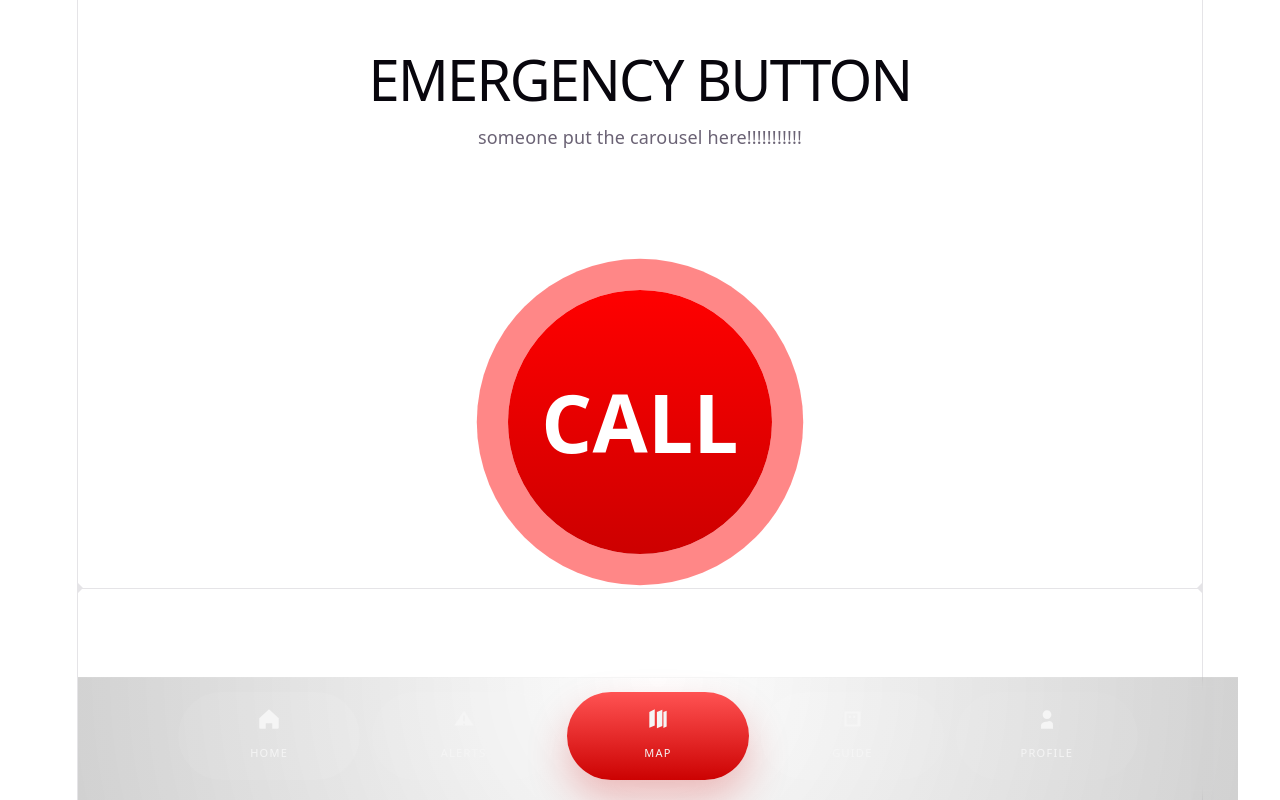
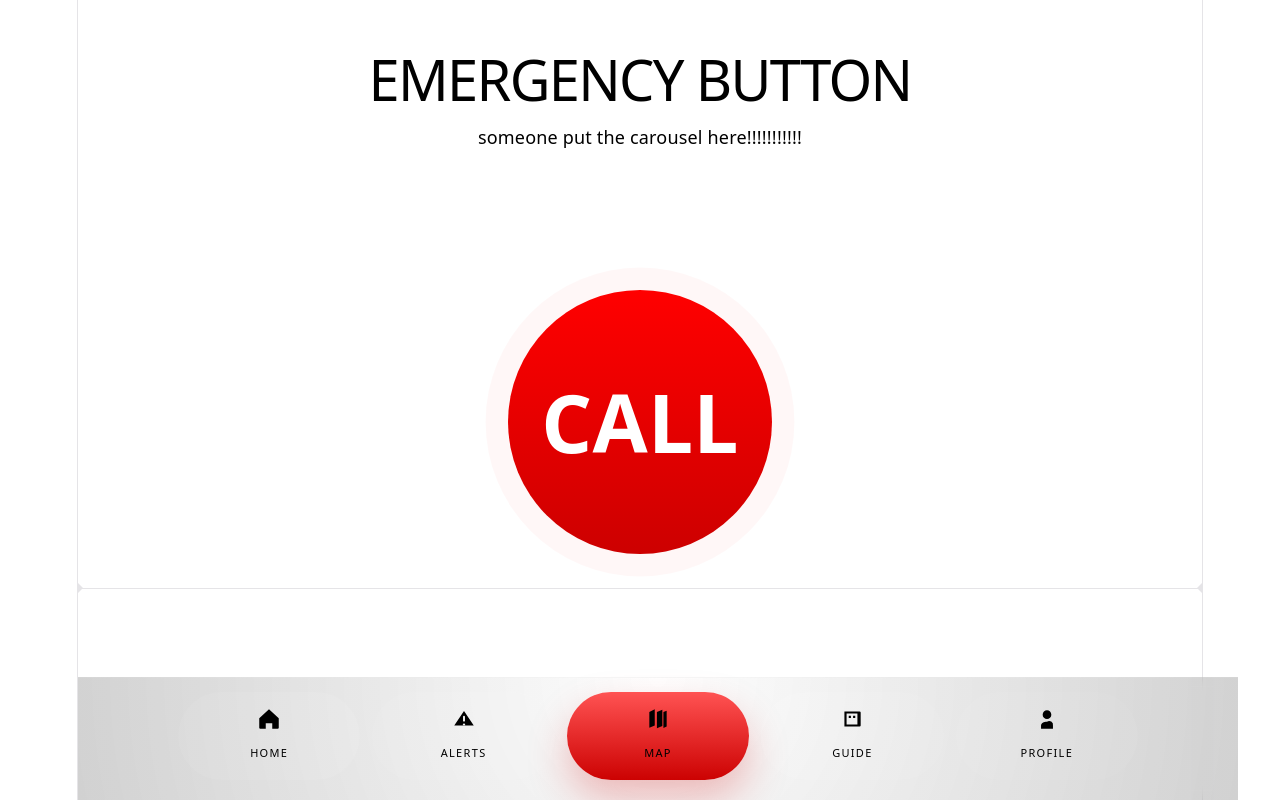
Before and after one commit to CarolineNK12/Emergency, a React (Vite) app in the folder emergency-button/: page / in a window 1280 px wide. Built offline with nearby package versions, Linux system fonts and the light colour scheme.

Commit message:
changed color

```diff
--- a/emergency-button/src/App.css
+++ b/emergency-button/src/App.css
@@ -1,3 +1,12 @@
+body {
+    background-color: white;
+    color: black;
+}
+
+body * {
+    color: black;
+}
+
 .counter {
   font-size: 16px;
   padding: 5px 10px;
@@ -206,14 +215,14 @@
   box-shadow: 0px 16px 0px rgb(171, 0, 0);
 }
 
-@keyframes pulse-shadow{
+@keyframes pulse-shadow {
   0% {
+    box-shadow: 0 0 0 0 rgba(255, 0, 0, 0.45);
+  }
+  70% {
+    box-shadow: 0 0 0 24px rgba(255, 0, 0, 0);
+  }
+  100% {
     box-shadow: 0 0 0 0 rgba(255, 0, 0, 0);
   }
-  60% {
-    box-shadow: 0 0 0 32px rgba(255, 0, 0, 0.484);
-  }
-  100% {
-    box-shadow: 0 0 0 64px rgba(255, 0, 0, 0);
-  }
 }
```
